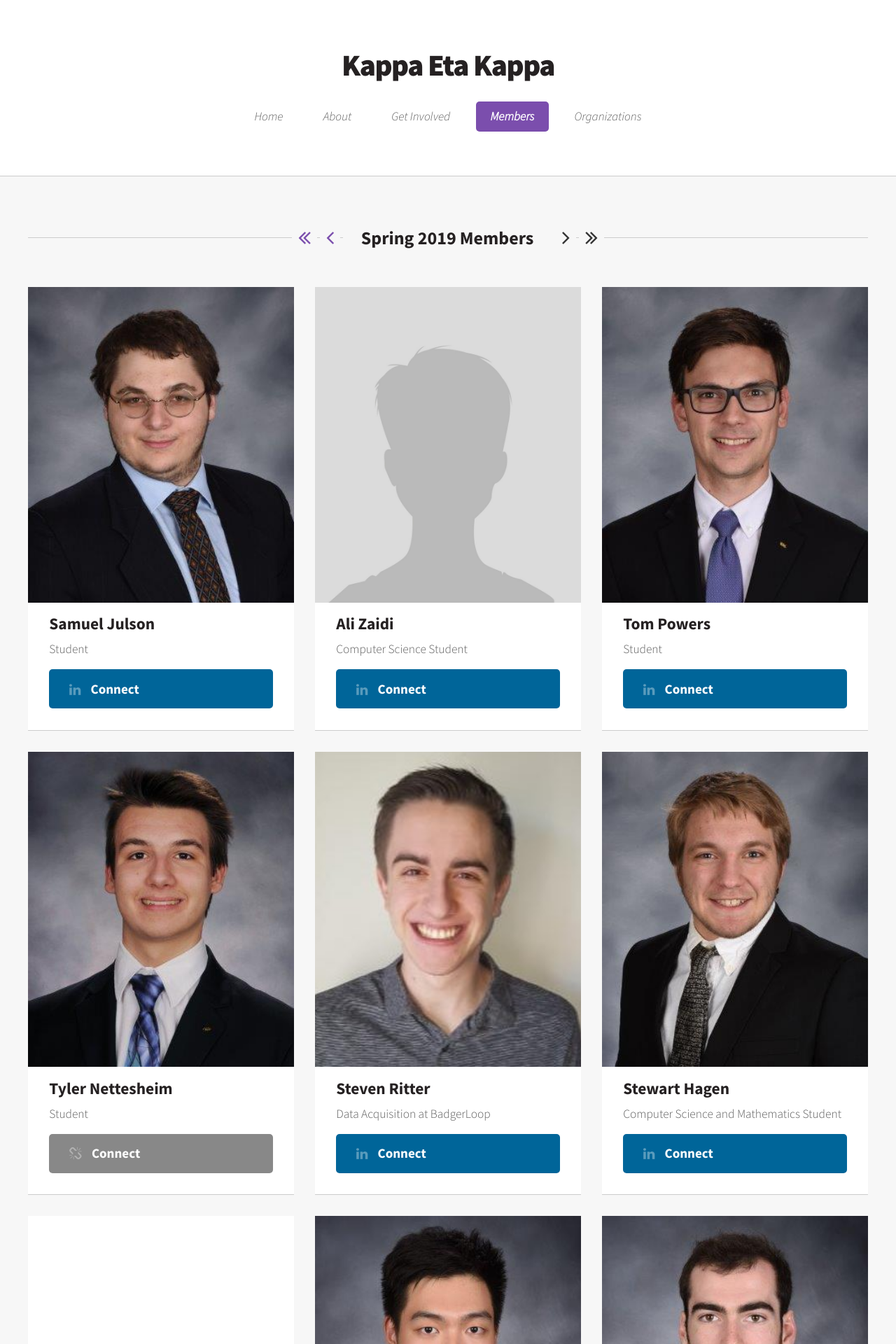
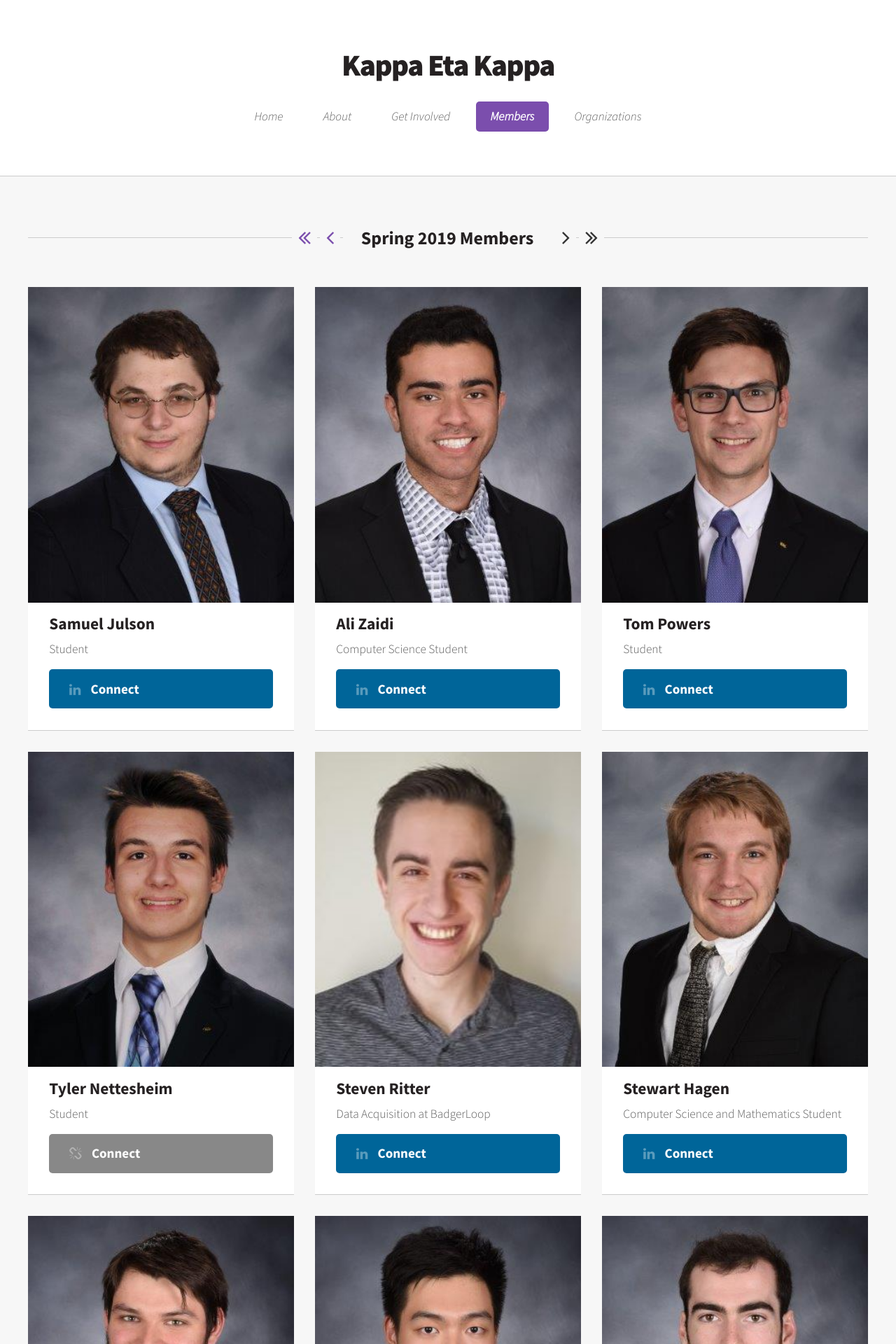
Before and after one commit to KappaEtaKappa/KappaEtaKappa.github.io, a Jekyll site: the page built from _members/member_index.html, in a window 1280 px wide. Shown: the top 1920 px of the page at 70% size. Built offline with Jekyll 4.4.1, drawn with Linux system fonts in a browser that asks for light colours.

Commit message:
Fixes to photos

```diff
--- a/_data/member_bios.yml
+++ b/_data/member_bios.yml
@@ -11,7 +11,7 @@ Alex Elliott:
 Ali Zaidi:
   connect_uri: 'https://www.linkedin.com/in/ali-zaidi-940b49128/'
   name: Ali Zaidi
-  photo_uri: null
+  photo_uri: '/assets/images/members/Zaidi, Ali.jpg'
   status: Computer Science Student
 Allen Kempke:
   connect_uri: null
@@ -141,7 +141,7 @@ Matthew Nicol:
 Matthew Strimaitis:
   connect_uri: 'https://www.linkedin.com/in/matthew-strimaitis-b21103112/'
   name: Matthew Strimaitis
-  photo_uri: '/asset/images/members/Strimaitis, Matthew.jpg'
+  photo_uri: '/assets/images/members/Strimaitis, Matthew.jpg'
   status: iOS Developer at UW Madison - AVIATR Lab
 Michael Mueller:
   connect_uri: 'https://www.linkedin.com/in/michael-mueller-5ab08a108/'
```
